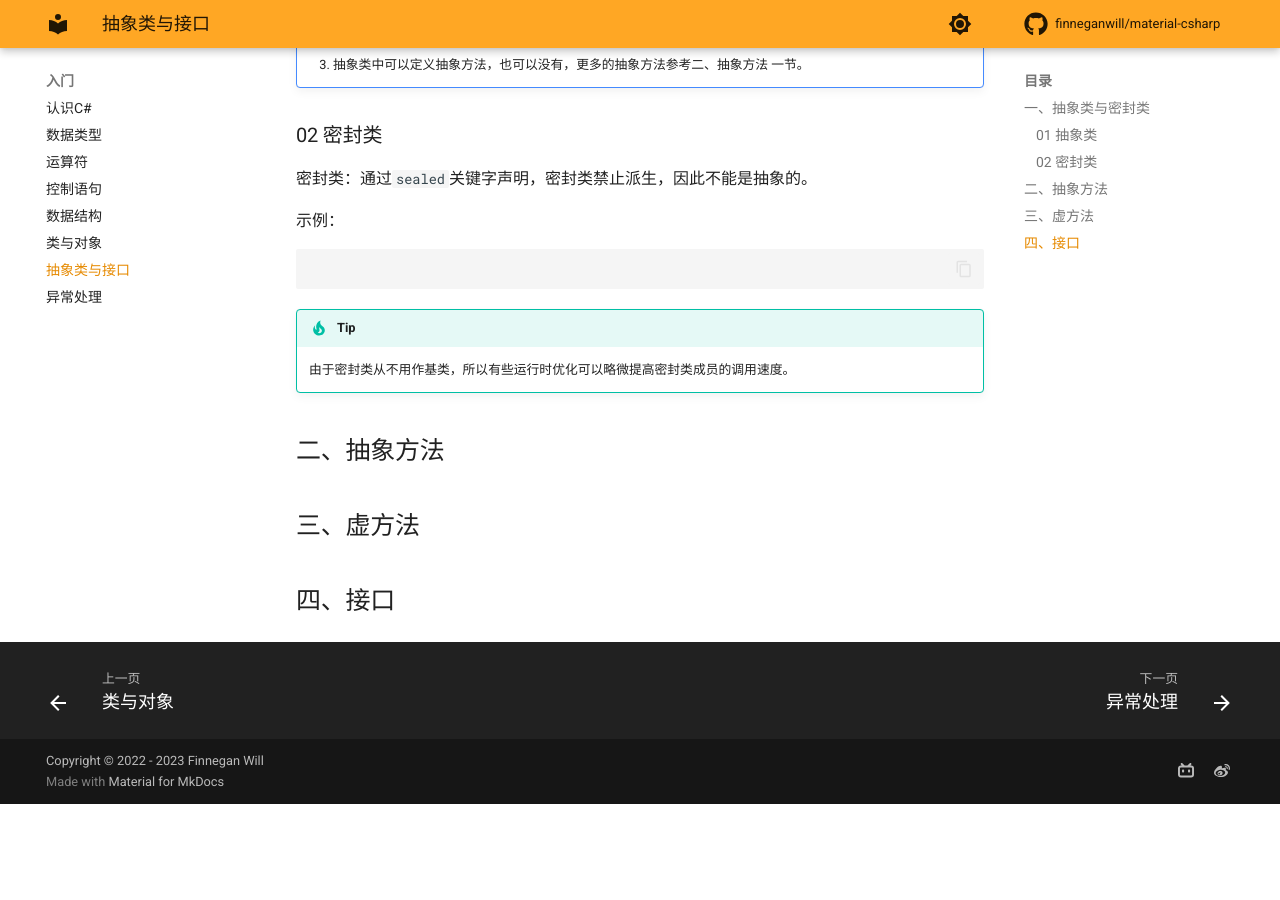
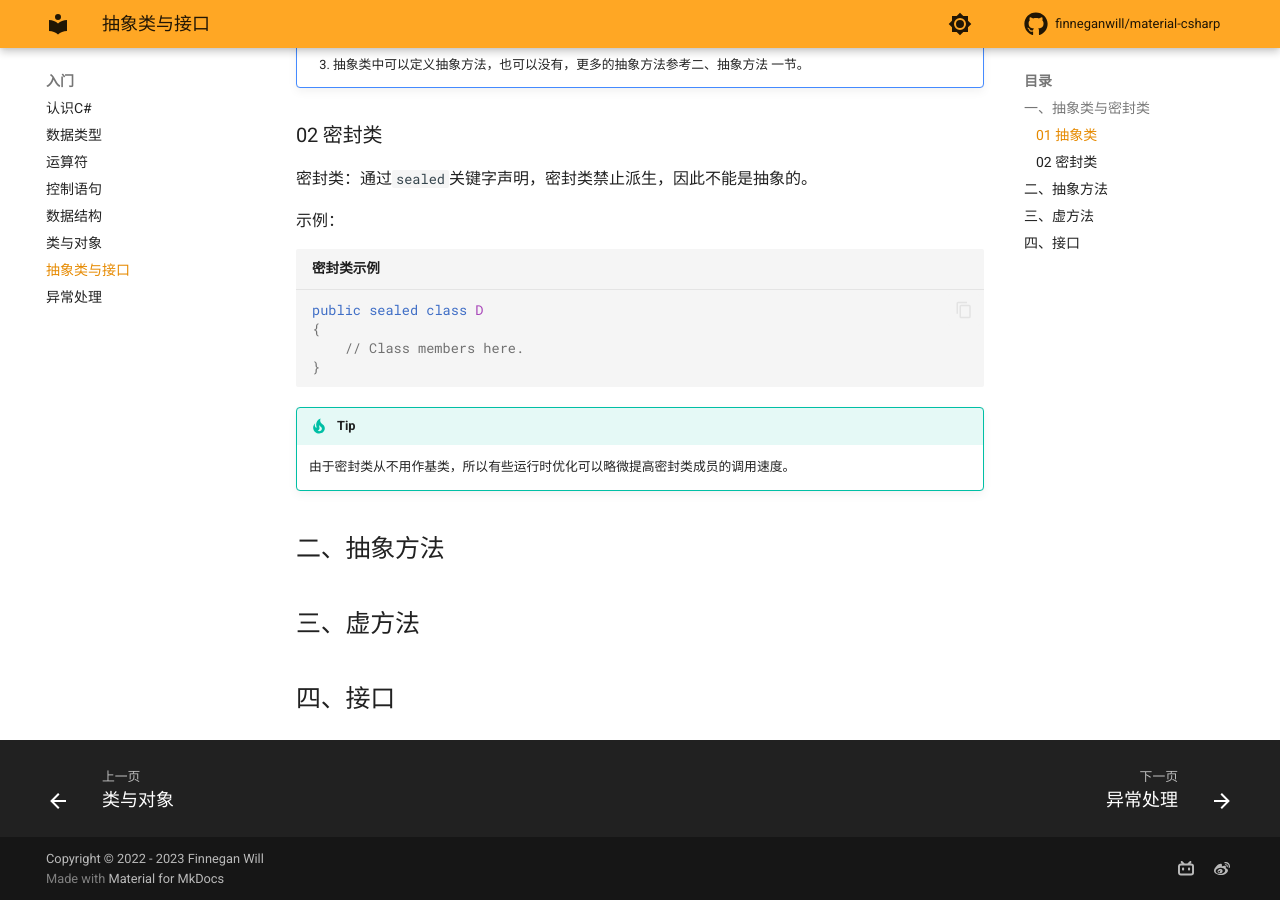
Before and after one commit to finneganwill/material-csharp, an MkDocs documentation site: the page built from docs/入门/06 抽象类与接口.md, in a window 1280 px wide and 900 px high, scrolled down 634 px. Built offline with MkDocs 1.6.1 and Material for MkDocs 9.7.7, drawn with Linux system fonts in a browser that asks for light colours; comment, search, counter and statistics services are not loaded; before the commit the page ends 1438 px from its top, so only the background shows below that.

Commit message:
vault backup: 2023-03-21 12:09:03

````diff
--- a/docs/入门/06 抽象类与接口.md
+++ b/docs/入门/06 抽象类与接口.md
@@ -18,11 +18,16 @@ public abstract class A
 	1. 抽象类不能实例化；
 	2. 抽象类的用途是作为多个派生类的共享基类使用；
 	3. 抽象类中可以定义抽象方法，也可以没有，更多的抽象方法参考二、抽象方法 一节。
+
 ### 02 密封类
 密封类：通过`sealed`关键字声明，密封类禁止派生，因此不能是抽象的。
 
 示例：
-```csharp
+```csharp title="密封类示例"
+public sealed class D
+{
+    // Class members here.
+}
 ```
 
 !!! tip
````
Also changed, not shown: docs/入门/.obsidian/plugins/obsidian-git/data.json.
